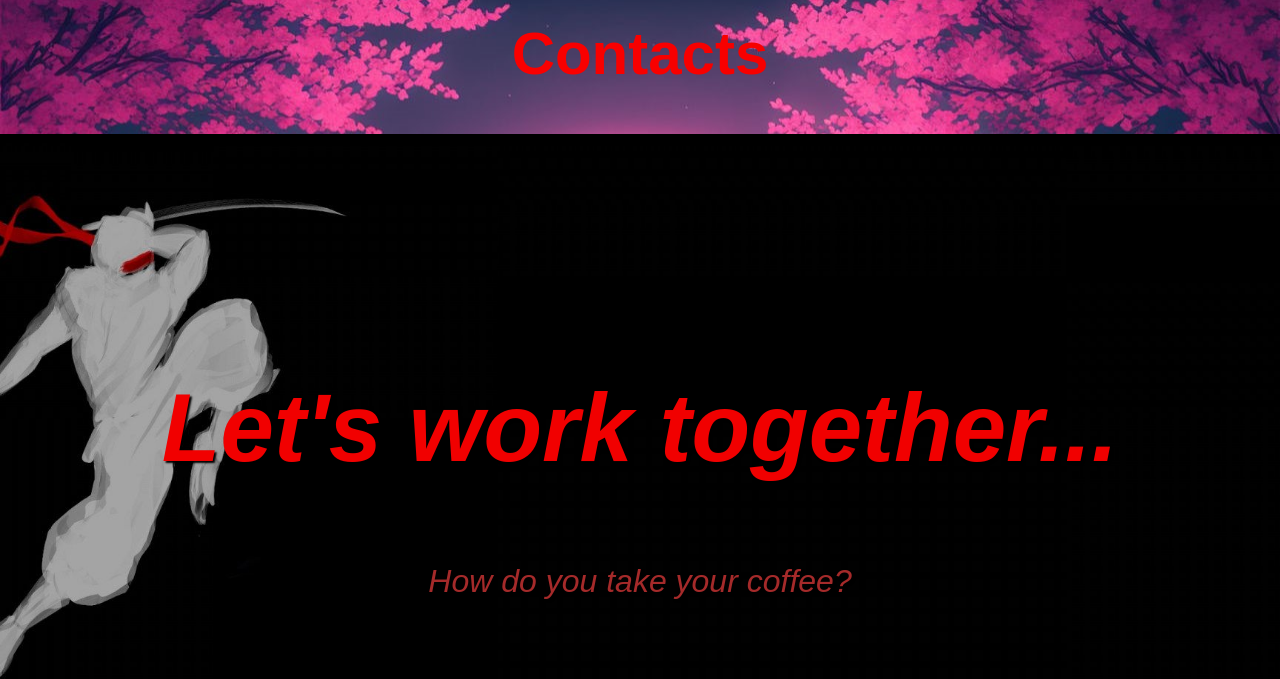
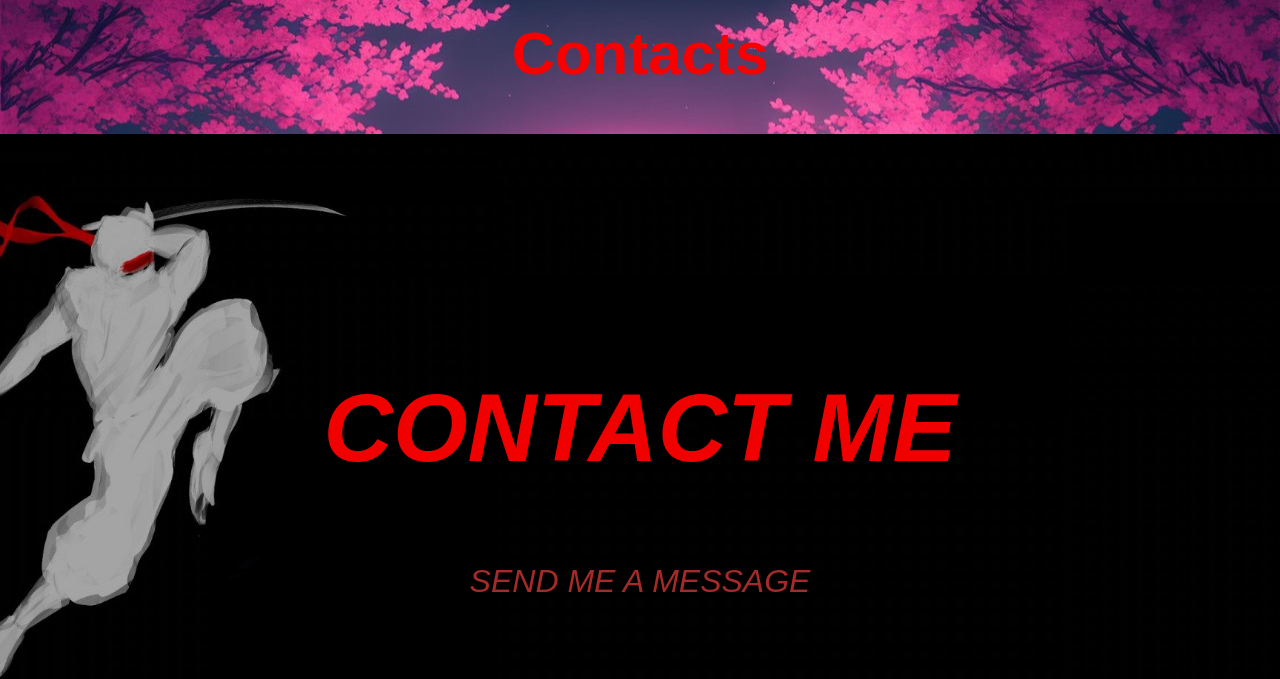
Before and after one commit to ravensuerte/Portfolio1.0, a plain HTML site: page index.html in a window 1280 px wide. Shown: the part 2471-3150 px from the top of the page. Drawn offline with Linux system fonts and the light colour scheme; a web font is replaced by a local one.

Commit message:
edit contact section

```diff
--- a/index.html
+++ b/index.html
@@ -67,8 +67,8 @@
   <div class="bg-3">
     <section id="contact" class="contact-section">
       <div class="contact-section-header">
-        <h2>Let's work together...</h2>
-        <p>How do you take your coffee?</p>
+        <h2>CONTACT ME</h2>
+        <p>SEND ME A MESSAGE</p>
       </div>
       <div class="contact-links">
         <a
```
